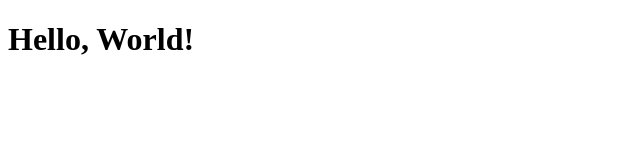
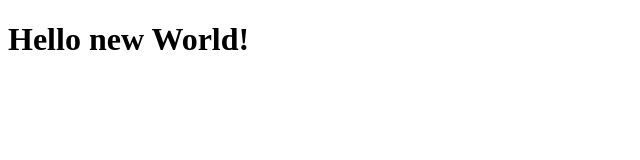
Before and after one commit to sergey028/my-project, a plain HTML site: page index.html in a window 1280 px wide. Shown: the whole page, without its empty margins (0-640 px from the left). Drawn offline with Linux system fonts and the light colour scheme.

Commit message:
fixed page

```diff
--- a/index.html
+++ b/index.html
@@ -4,6 +4,6 @@
     <title>Заголовок страницы</title>
   </head>
   <body>
-<h1>Hello, World!</h1>
+<h1>Hello new World!</h1>
   </body>
   </html>
```
